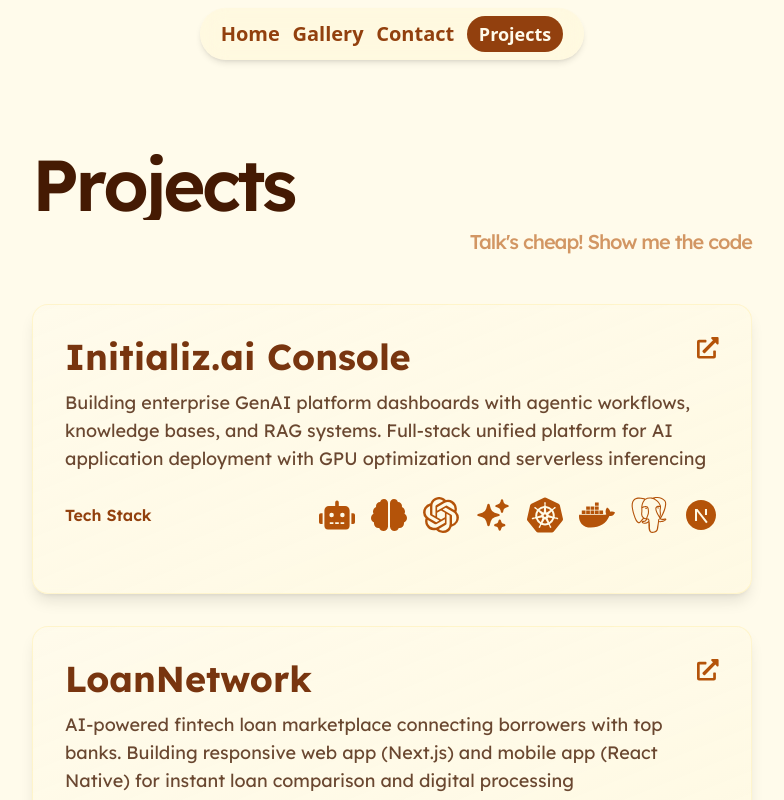
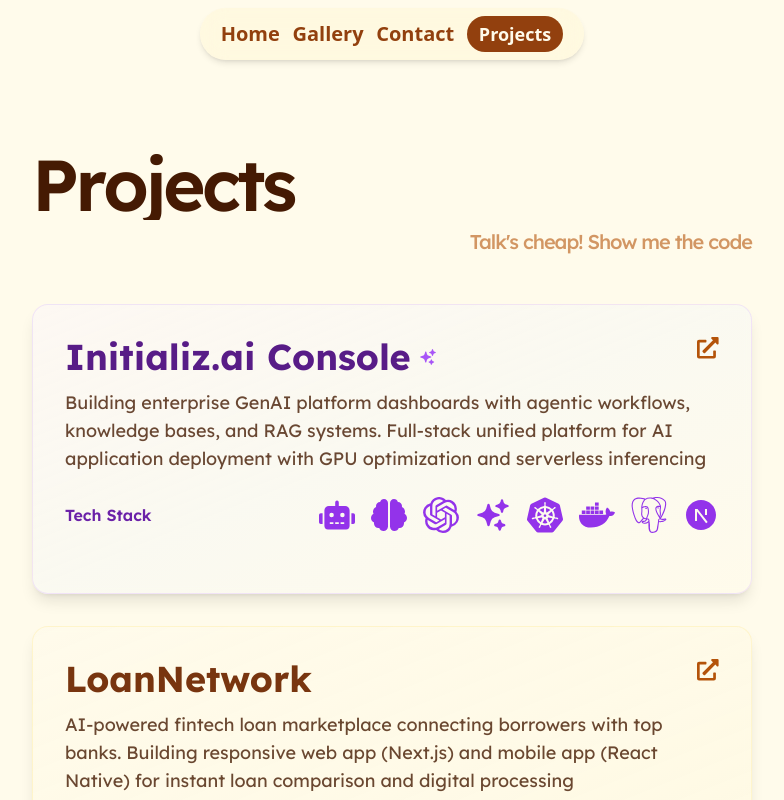
Before and after one commit to lucifer78907/personal_portfolio, a React (Vite) app: page /projects in a window 1280 px wide. Shown: the top 800 px of the page, without its empty margins (248-1032 px from the left). Built offline with nearby package versions, Linux system fonts and the light colour scheme.

Commit message:
Enhance ProjectCard component to support AI projects with conditional styling and icons

```diff
--- a/src/pages/Projects.jsx
+++ b/src/pages/Projects.jsx
@@ -149,12 +149,21 @@
 
 export default Projects;
 
-export const ProjectCard = ({ title, githubLink, liveLink, description, techStackIcons }) => {
+export const ProjectCard = ({ title, githubLink, liveLink, description, techStackIcons, isAI }) => {
     return (
-        <article className='project-card group p-6 sm:p-8 bg-gradient-to-br from-amber-50/30 to-amber-100/20 backdrop-blur-sm shadow-lg hover:shadow-2xl rounded-2xl border border-amber-200/30 transition-all duration-500 hover:scale-[1.02] hover:-translate-y-1'>
+        <article className={`project-card group p-6 sm:p-8 bg-gradient-to-br backdrop-blur-sm shadow-lg hover:shadow-2xl rounded-2xl border transition-all duration-500 hover:scale-[1.02] hover:-translate-y-1 ${
+            isAI
+                ? 'from-purple-50/40 via-blue-50/30 to-amber-50/30 border-purple-300/30 hover:border-purple-400/50'
+                : 'from-amber-50/30 to-amber-100/20 border-amber-200/30'
+        }`}>
             <header>
-                <h2 className='text-lg sm:text-2xl md:text-3xl xl:text-4xl font-lexend flex justify-between items-start gap-4 text-amber-900 font-bold mb-3'>
-                    <span className='flex-1 group-hover:text-amber-800 transition-colors duration-300'>{title}</span>
+                <h2 className={`text-lg sm:text-2xl md:text-3xl xl:text-4xl font-lexend flex justify-between items-start gap-4 font-bold mb-3 ${
+                    isAI ? 'text-purple-900 group-hover:text-purple-700' : 'text-amber-900 group-hover:text-amber-800'
+                } transition-colors duration-300`}>
+                    <span className='flex-1 flex items-center gap-2'>
+                        {title}
+                        {isAI && <HiSparkles className='text-purple-500 animate-pulse' size={'0.5em'} />}
+                    </span>
                     <span className='text-base sm:text-xl xl:text-2xl flex gap-3 text-amber-700'>
                         {githubLink && (
                             <a
@@ -172,7 +181,9 @@
                                 href={liveLink}
                                 target='_blank'
                                 rel='noopener noreferrer'
-                                className='hover:text-amber-900 transition-all duration-300 hover:scale-110 active:scale-95'
+                                className={`transition-all duration-300 hover:scale-110 active:scale-95 ${
+                                    isAI ? 'hover:text-purple-700' : 'hover:text-amber-900'
+                                }`}
                                 aria-label='Live Demo'
                             >
                                 <FaExternalLinkAlt size={'0.9em'} />
@@ -192,14 +203,18 @@
             </header>
             <main className='mt-6'>
                 <div className='flex items-center gap-3 flex-wrap'>
-                    <p className='text-xs sm:text-sm xl:text-base font-semibold text-amber-800 font-lexend'>
+                    <p className={`text-xs sm:text-sm xl:text-base font-semibold font-lexend ${
+                        isAI ? 'text-purple-800' : 'text-amber-800'
+                    }`}>
                         Tech Stack
                     </p>
                     <div className='flex flex-1 items-center justify-end gap-3 sm:gap-4 flex-wrap'>
                         {techStackIcons.map((IconComponent, index) => (
                             <span
                                 key={index}
-                                className='text-amber-700 hover:text-amber-900 transition-all duration-300 hover:scale-125 cursor-default'
+                                className={`transition-all duration-300 hover:scale-125 cursor-default ${
+                                    isAI ? 'text-purple-600 hover:text-purple-800' : 'text-amber-700 hover:text-amber-900'
+                                }`}
                                 style={{
                                     animation: `float 3s ease-in-out infinite`,
                                     animationDelay: `${index * 0.2}s`
@@ -213,7 +228,11 @@
             </main>
 
             {/* Decorative gradient line */}
-            <div className='mt-6 h-1 w-0 group-hover:w-full bg-gradient-to-r from-amber-600 via-amber-500 to-amber-400 rounded-full transition-all duration-700 ease-out'></div>
+            <div className={`mt-6 h-1 w-0 group-hover:w-full rounded-full transition-all duration-700 ease-out ${
+                isAI
+                    ? 'bg-gradient-to-r from-purple-600 via-blue-500 to-purple-400'
+                    : 'bg-gradient-to-r from-amber-600 via-amber-500 to-amber-400'
+            }`}></div>
         </article>
     );
 };
```
